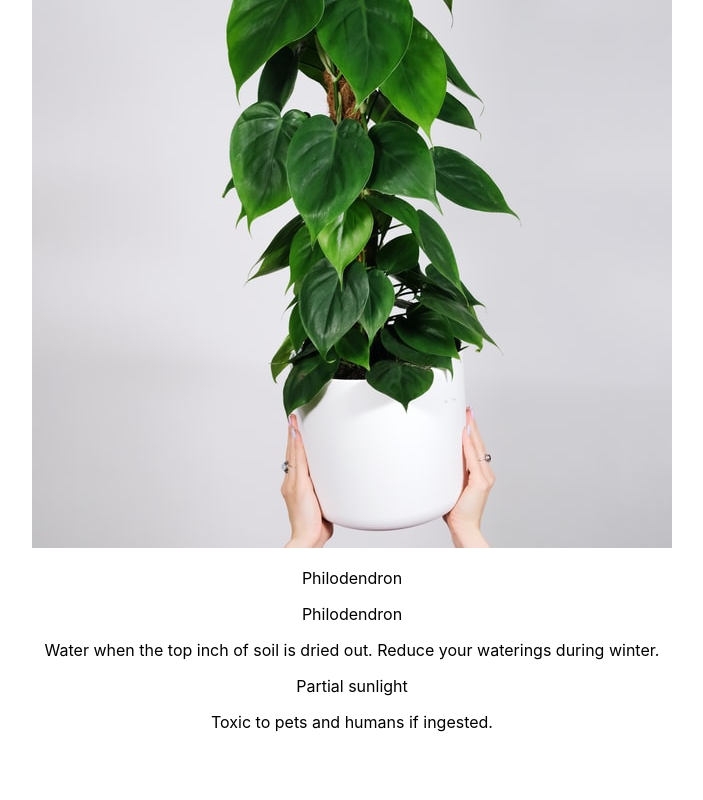
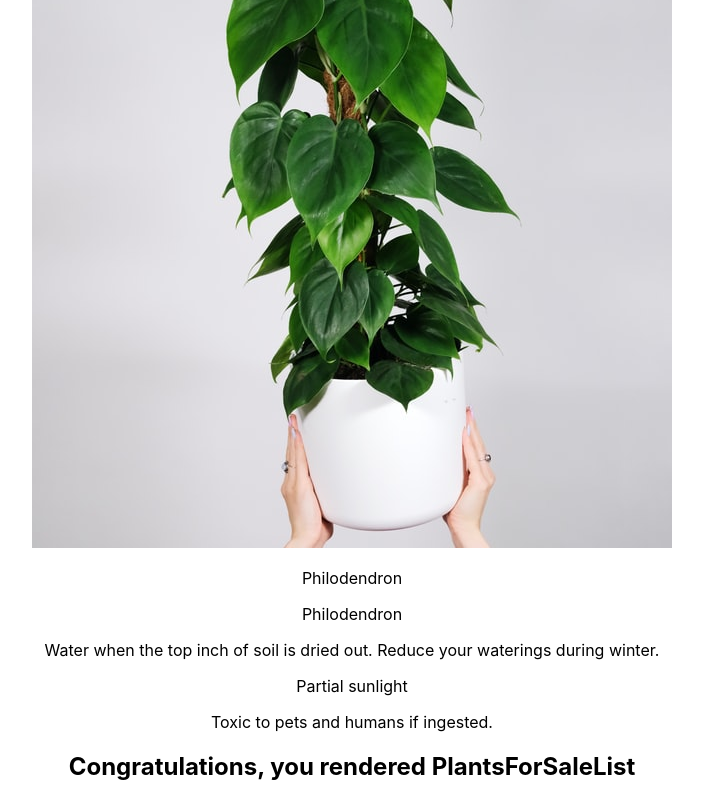
Before and after one commit to abrielcleaver/spotlight1-react-display-a-list-practice, a React (Create React App) app: page / in a window 1280 px wide. Shown: the part 2490-3290 px from the top of the page, without its empty margins (288-991 px from the left). Before the commit the page ends 3238 px from the top, so only its background shows below. Built offline with nearby package versions, Linux system fonts and the light colour scheme.

Commit message:
Import PlantsForSaleList to App and it renders on page properly

```diff
--- a/src/App.js
+++ b/src/App.js
@@ -5,6 +5,8 @@ import { plants } from './PlantList/plants-data';
 
 import DetailedPlantList from './DetailedPlantList/DetailedPlantList';
 import { detailedPlants } from './DetailedPlantList/detailed-plant-data';
+
+import PlantsForSaleList from './PlantsForSale/PlantsForSaleList';
 
 function App() {
   return (
@@ -16,6 +18,9 @@ function App() {
       <div>
         <DetailedPlantList dplant={detailedPlants} />
       </div>
+      <div>
+        <PlantsForSaleList />
+      </div>
     </div>
   );
 }
--- /dev/null
+++ b/src/PlantsForSale/PlantsForSaleList.js
@@ -0,0 +1,8 @@
+
+import React from 'react';
+
+export default function PlantsForSaleList() {
+  return <div>
+    <h2>Congratulations, you rendered PlantsForSaleList</h2>
+  </div>;
+}
```
